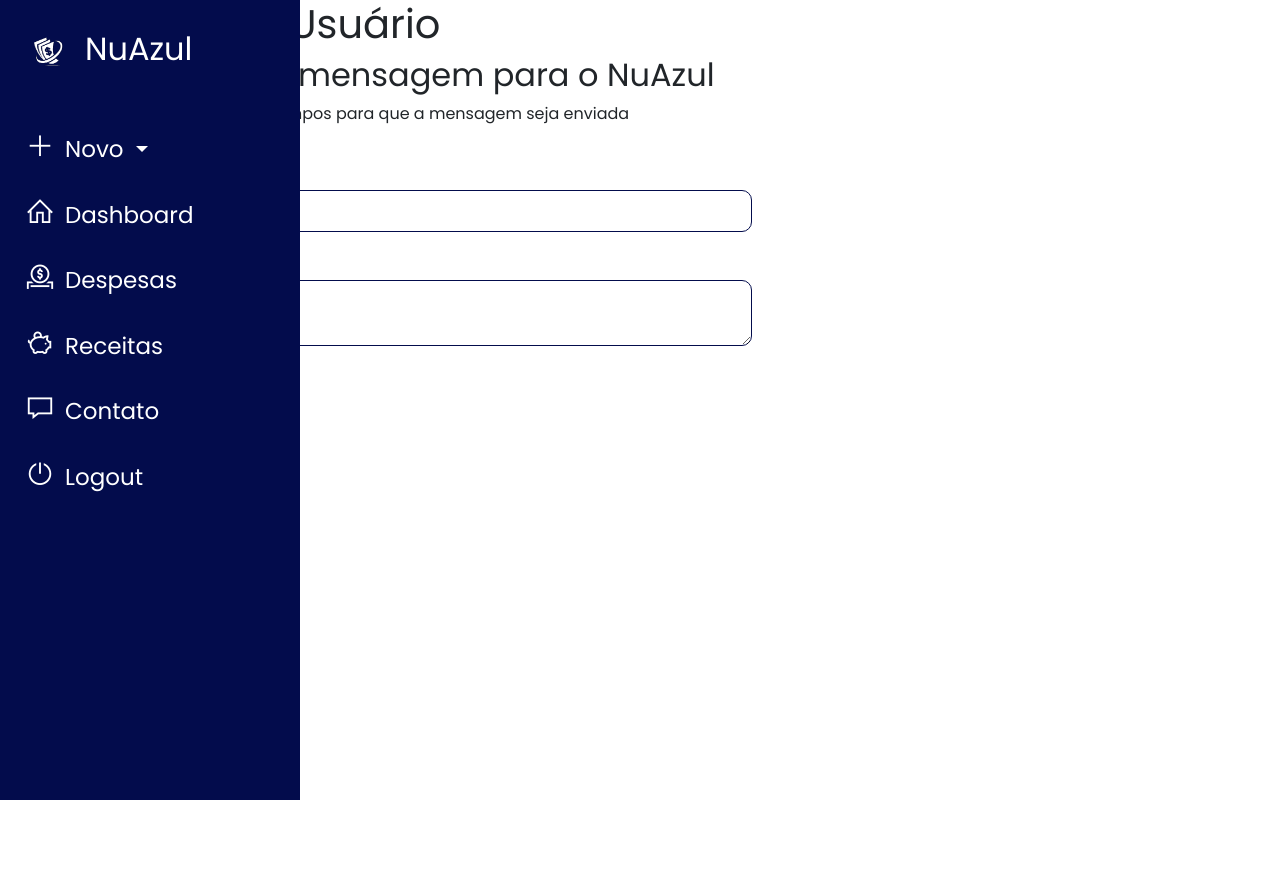
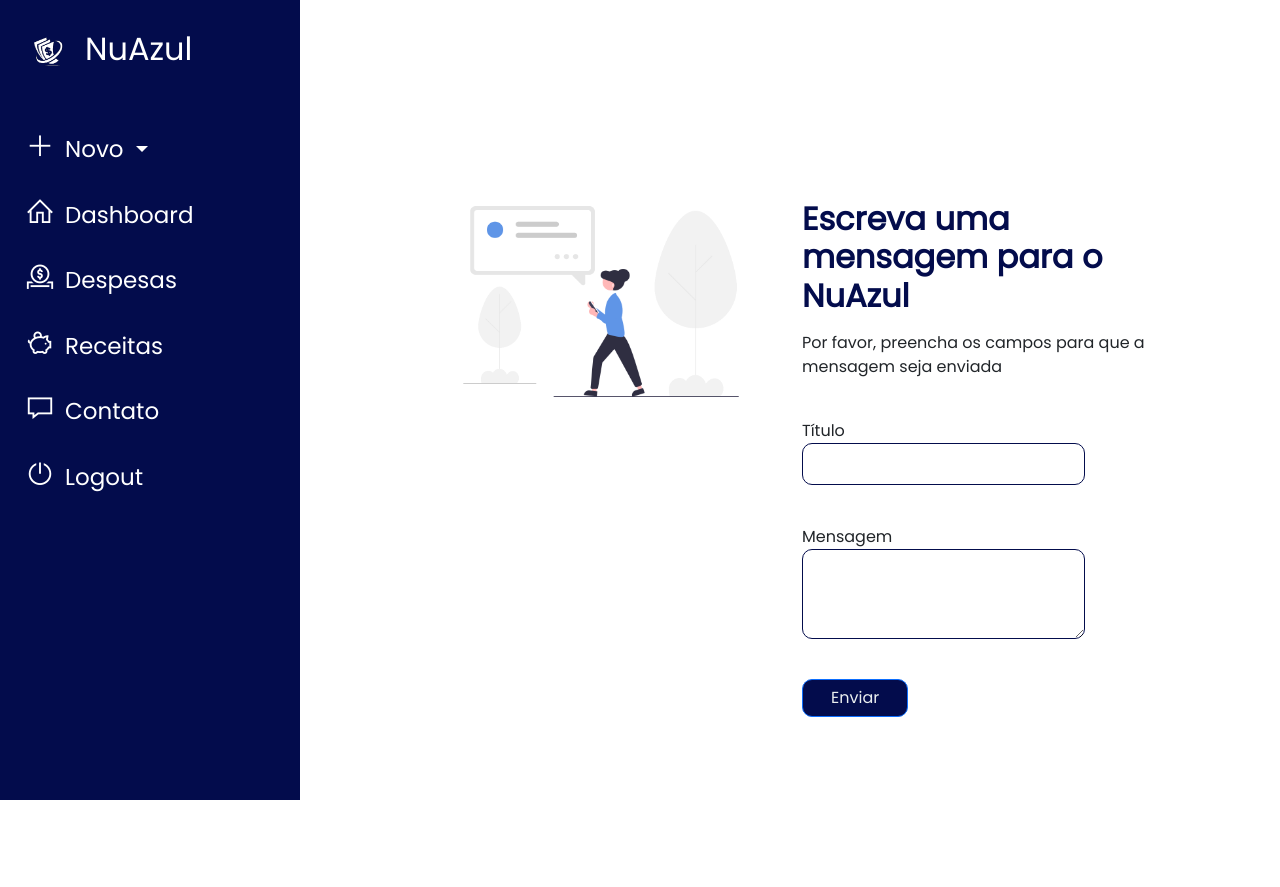
Before and after one commit to leidyAguiar/SistemaFinanceiroMVC, a PHP site: page /contato/cadastro in a window 1280 px wide. Before the commit the page ends 800 px from the top, so only its background shows below. Run offline with PHP 8.4, Linux system fonts and the light colour scheme; the visitor is signed in with stand-in values (Sample User, id 1).

Commit message:
Ajustes layout contato

```diff
--- a/App/Views/contato/cadastro.php
+++ b/App/Views/contato/cadastro.php
@@ -1,33 +1,41 @@
 <link href="http://<?php echo APP_HOST; ?>/public/css/style-dashboard.css" rel="stylesheet">
 
-<div class="container">
-    <h1>Edição de Usuário</h1>
-    <h2>Escreva uma mensagem para o NuAzul</h2>
+<div class="container" style="margin-left:300px">
+    <div class="row content">
+        <div class="col-md-6 mb-3">
+            <img src="http://<?php echo APP_HOST; ?>/public/img/contato.png" class="img-fluid" alt="image">
+        </div>
+        <div class="col-md-6">
+            <h2 class="signin-text mb-3" style="margin-top:100px;">Escreva uma mensagem para o NuAzul</h2>
             <p>Por favor, preencha os campos para que a mensagem seja enviada</p>
-    <div class="col-md-9">
-        <?php if($Sessao::retornaErro()){ ?>
+            <div >
+                <?php if ($Sessao::retornaErro()) { ?>
                     <div class="alert alert-warning" role="alert">
                         <a href="" class="close" data-dismiss="alert" aria-label="close">&times;</a>
-                <?php foreach($Sessao::retornaErro() as $key => $mensagem) { echo $mensagem . "<br />"; } ?>
+                        <?php foreach ($Sessao::retornaErro() as $key => $mensagem) {
+                            echo $mensagem . "<br />";
+                        } ?>
                     </div>
                 <?php } ?>
 
                 <form action="http://<?php echo APP_HOST; ?>/contato/salvar" method="post" id="form_cadastro">
                     <input type="hidden" class="form-control" name="uso_id" id="uso_id" value="<?php echo $viewVar['uso_id']; ?>">
                     <br />
-            <div class="form-group">
+                    <div class="mb-3">
                         <label for="titulo">Título</label>
-                <input type="text"  class="form-control" name="titulo" id="titulo" placeholder="" value="" required>
+                        <input type="text" class="form-control" name="titulo" id="titulo" placeholder="" value="" required>
                     </div>
                     <br />
-            <div class="form-group">
+                    <div class="mb-3">
                         <label for="msg">Mensagem</label>
-                <textarea type="text"  class="form-control" name="msg" id="msg" placeholder="" value="" required> </textarea>
+                        <textarea type="text" class="form-control" name="msg" rows="3" id="msg" placeholder="" value="" required> </textarea>
                     </div>
                     <br />
-            <button type="submit" class="btn btn-success btn-sm"><span class="glyphicon glyphicon-floppy-disk" aria-hidden="true"></span> Enviar </button>
-            <a href="http://<?php echo APP_HOST; ?>/contato" class="btn btn-info btn-sm"><span class="glyphicon glyphicon-arrow-left" aria-hidden="true"></span> Cancelar </a>
+                    <button type="submit" class="btn btn-primary w100"><span class="glyphicon glyphicon-floppy-disk" aria-hidden="true"></span> Enviar </button>
+                    <!-- <a href="http://<?php echo APP_HOST; ?>/contato" class="btn btn-info btn-sm"><span class="glyphicon glyphicon-arrow-left" aria-hidden="true"></span> Cancelar </a> -->
                 </form>
             </div>
             <div class=" col-md-3"></div>
         </div>
+    </div>
+</div>
```
Lines whose indentation alone changed are shown as unchanged.
